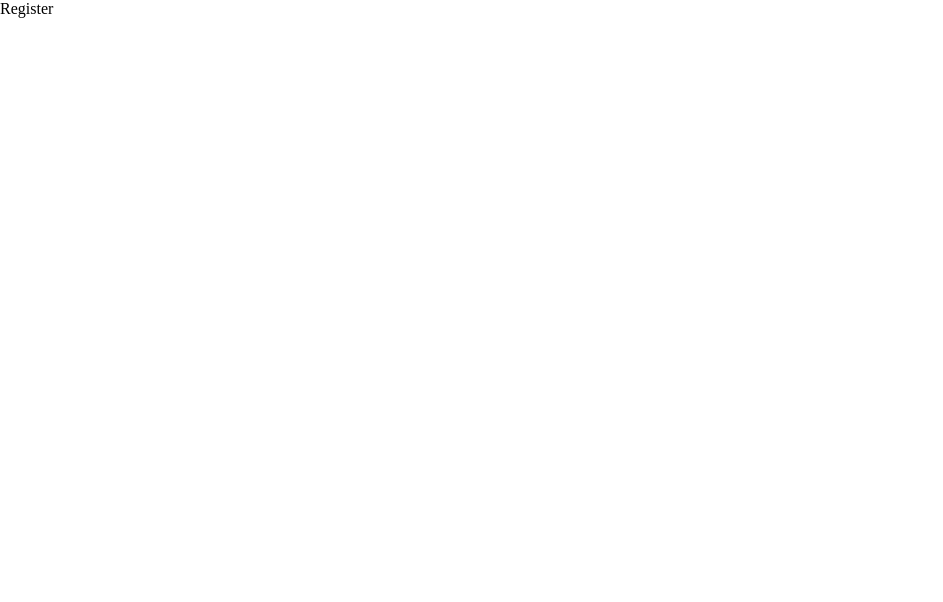
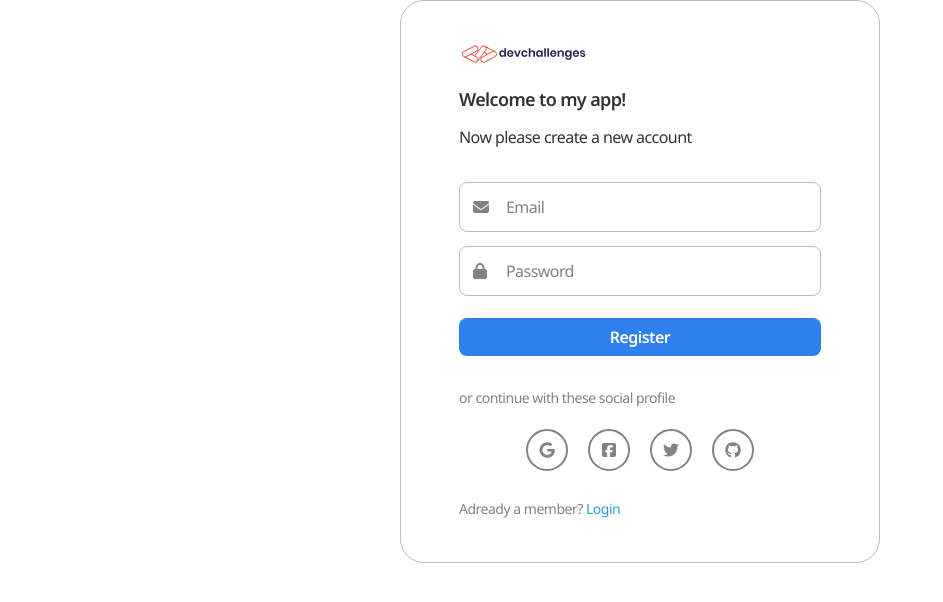
Before and after one commit to khoinpb96/diskord, a React (Vite) app: page / in a window 1280 px wide. Shown: the top 602 px of the page, without its empty margins (0-943 px from the left). Built offline with nearby package versions, Linux system fonts and the light colour scheme.

Commit message:
finish desktop UI for register route

```diff
--- a/index.html
+++ b/index.html
@@ -8,6 +8,12 @@
       src="https://kit.fontawesome.com/bdc22b6131.js"
       crossorigin="anonymous"
     ></script>
+    <link rel="preconnect" href="https://fonts.googleapis.com" />
+    <link rel="preconnect" href="https://fonts.gstatic.com" crossorigin />
+    <link
+      href="https://fonts.googleapis.com/css2?family=Noto+Sans:wght@400;600&display=swap"
+      rel="stylesheet"
+    />
     <title>Authentication App</title>
   </head>
   <body>
--- a/package.json
+++ b/package.json
@@ -11,7 +11,8 @@
     "react": "^18.0.0",
     "react-dom": "^18.0.0",
     "react-router-dom": "^6.3.0",
-    "styled-components": "^5.3.5"
+    "styled-components": "^5.3.5",
+    "vite-plugin-svgr": "^2.1.0"
   },
   "devDependencies": {
     "@types/react": "^18.0.0",
--- /dev/null
+++ b/src/components/Main.ts
@@ -0,0 +1,7 @@
+import styled from "styled-components";
+
+const Main = styled.main`
+  min-height: 100vh;
+`;
+
+export default Main;
--- /dev/null
+++ b/src/components/index.ts
@@ -0,0 +1 @@
+export { default as Main } from "./Main";
--- /dev/null
+++ b/src/context/index.ts
@@ -0,0 +1 @@
+const theme = {};
--- a/src/index.css
+++ /dev/null
@@ -1,5 +0,0 @@
-* {
-  padding: 0;
-  margin: 0;
-  box-sizing: border-box;
-}
--- a/src/main.tsx
+++ b/src/main.tsx
@@ -4,11 +4,12 @@ import { BrowserRouter } from "react-router-dom";
 
 import App from "./App";
 
-import "./index.css";
+import { GlobalStyle } from "./styles";
 
 ReactDOM.createRoot(document.getElementById("root")!).render(
   <React.StrictMode>
     <BrowserRouter>
+      <GlobalStyle />
       <App />
     </BrowserRouter>
   </React.StrictMode>
--- a/src/pages/Register.tsx
+++ b/src/pages/Register.tsx
@@ -1,5 +1,167 @@
 import React from "react";
+import styled from "styled-components";
+import { Link } from "react-router-dom";
+
+import { Main } from "../components";
+import logo from "../assets/devchallenges-logo.svg";
+
+const AppContainer = styled.div`
+  border: 1px solid #bdbdbd;
+  border-radius: 24px;
+  max-width: 480px;
+  width: 100%;
+  padding: 44px 58px;
+  display: flex;
+  flex-direction: column;
+  margin: 0 auto;
+`;
+
+const Logo = styled.img`
+  width: 130px;
+  height: 18px;
+`;
+
+const Title = styled.div`
+  font-weight: 600;
+  font-size: 18px;
+  line-height: 25px;
+  color: #333333;
+  margin-top: 24px;
+  letter-spacing: -0.035em;
+`;
+
+const SubTitle = styled.div`
+  font-size: 16px;
+  line-height: 22px;
+  letter-spacing: -0.035em;
+  color: #333333;
+  margin-top: 14px;
+  margin-bottom: 34px;
+`;
+
+const Label = styled.label`
+  position: relative;
+  margin-bottom: 14px;
+`;
+
+const Input = styled.input`
+  padding: 13px 0px 13px 46px;
+  border: 1px solid #bdbdbd;
+  border-radius: 8px;
+  font-size: 16px;
+  letter-spacing: -0.035em;
+  width: 100%;
+
+  &::placeholder {
+    color: #828282;
+  }
+`;
+
+const InputIcon = styled.i`
+  position: absolute;
+  left: 14px;
+  top: 50%;
+  transform: translateY(-50%);
+  color: #828282;
+`;
+
+const Button = styled.button`
+  background: #2f80ed;
+  border-radius: 8px;
+  font-weight: 600;
+  font-size: 16px;
+  letter-spacing: -0.035em;
+  color: #ffffff;
+  padding: 8px 0;
+  border: none;
+  transition: 200ms;
+  cursor: pointer;
+
+  margin: 8px 0 32px 0;
+
+  &:hover {
+    background-color: #63a5ff;
+  }
+`;
+
+const P = styled.p`
+  font-size: 14px;
+  line-height: 19px;
+  letter-spacing: -0.035em;
+  color: #828282;
+`;
+
+const PLink = styled(Link)`
+  color: #2d9cdb;
+  display: inline-block;
+  text-decoration: none;
+
+  &:hover {
+    text-decoration: underline;
+  }
+`;
+
+const Socials = styled.div`
+  display: flex;
+  gap: 20px;
+  justify-content: center;
+  cursor: pointer;
+  margin-top: 22px;
+  margin-bottom: 28px;
+`;
+
+const SocialButton = styled.div`
+  color: #828282;
+  border: 2px solid #828282;
+  width: 42px;
+  height: 42px;
+  display: flex;
+  justify-content: center;
+  align-items: center;
+  transition: 200ms;
+  border-radius: 50%;
+
+  &:hover {
+    color: #000;
+    border: 2px solid #000;
+  }
+`;
 
 export default function Register() {
-  return <div>Register</div>;
+  return (
+    <Main>
+      <AppContainer>
+        <Logo src={logo} />
+        <Title>Welcome to my app!</Title>
+        <SubTitle>Now please create a new account</SubTitle>
+        <Label>
+          <Input placeholder="Email" type="text" />
+          <InputIcon className="fa-solid fa-envelope" />
+        </Label>
+        <Label>
+          <Input placeholder="Password" type="password" />
+          <InputIcon className="fa-solid fa-lock" />
+        </Label>
+        <Button>Register</Button>
+        <P>or continue with these social profile</P>
+        <Socials>
+          <SocialButton>
+            <i className="fa-brands fa-google" />
+          </SocialButton>
+          <SocialButton>
+            <i className="fa-brands fa-facebook-square" />
+          </SocialButton>
+          <SocialButton>
+            <i className="fa-brands fa-twitter" />
+          </SocialButton>
+          <SocialButton>
+            <i className="fa-brands fa-github" />
+          </SocialButton>
+        </Socials>
+        <P>
+          Adready a member? <PLink to="/login">Login</PLink>
+        </P>
+      </AppContainer>
+    </Main>
+  );
 }
--- /dev/null
+++ b/src/styles/GlobalStyle.tsx
@@ -0,0 +1,12 @@
+import { createGlobalStyle } from "styled-components";
+
+const GlobalStyle = createGlobalStyle`
+ * {
+  padding: 0;
+  margin: 0;
+  box-sizing: border-box;
+  font-family: 'Noto Sans', sans-serif;
+}
+`;
+
+export default GlobalStyle;
--- /dev/null
+++ b/src/styles/index.ts
@@ -0,0 +1 @@
+export { default as GlobalStyle } from "./GlobalStyle";
--- a/vite.config.ts
+++ b/vite.config.ts
@@ -1,7 +1,8 @@
-import { defineConfig } from 'vite'
-import react from '@vitejs/plugin-react'
+import { defineConfig } from "vite";
+import react from "@vitejs/plugin-react";
+import svgr from "vite-plugin-svgr";
 
 // https://vitejs.dev/config/
 export default defineConfig({
-  plugins: [react()]
-})
+  plugins: [react(), svgr()],
+});
```
Also changed, not shown: 1 other file (tests, documents, lock files or other folders).
